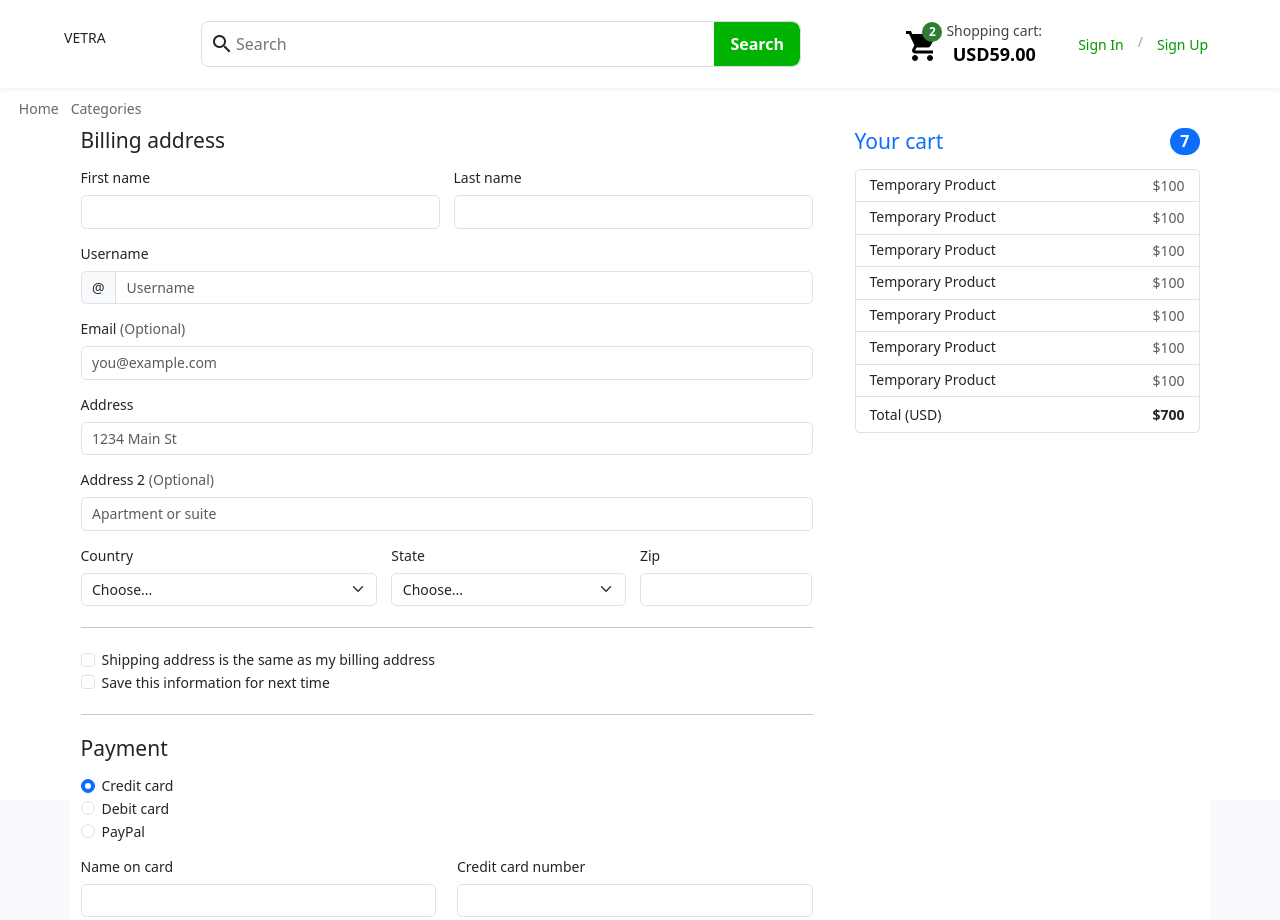
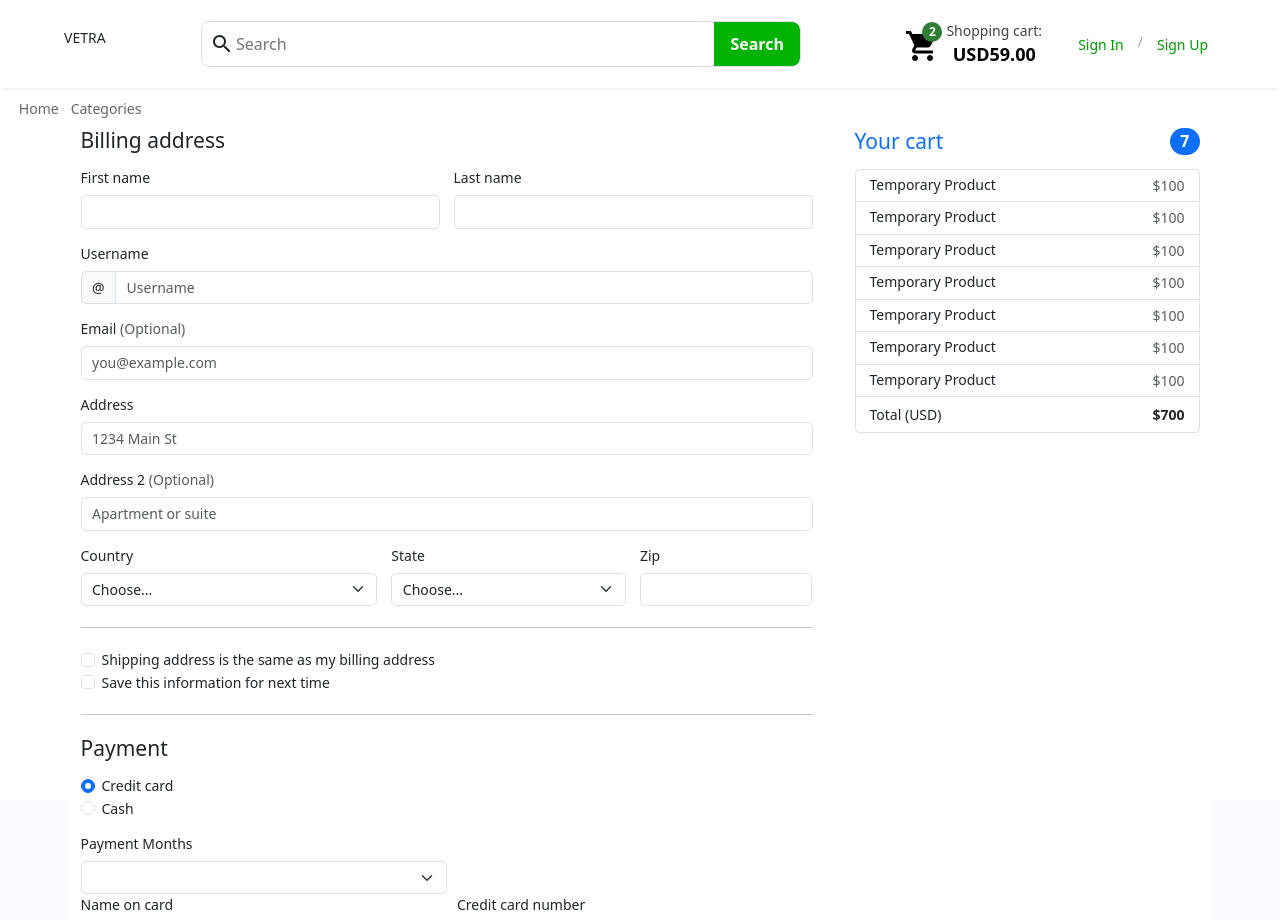
Before and after one commit to anil0x80/shop-frontend, an Angular app: page /payment in a window 1280 px wide. Shown: the top 920 px of the page. Built offline with nearby package versions, Linux system fonts and the light colour scheme.

Commit message:
Order controller

```diff
--- /dev/null
+++ b/src/app/models/order.model.ts
@@ -0,0 +1,10 @@
+export interface OrderRequest{
+    cartId: string;
+    paymentMethod: string;
+    installmentCount: number;
+    interestRate: number;
+}
+
+export function createOrderRequest(cartId: string, paymentMethod: string, installmentCount: number, interestRate: number): OrderRequest {
+    return { cartId, paymentMethod, installmentCount, interestRate };
+}
--- a/src/app/pages/cart-page/cart-page.html
+++ b/src/app/pages/cart-page/cart-page.html
@@ -176,7 +176,7 @@
                             <span>${{cartTotal() | number:'1.2-2'}}</span>
                         </div>
 
-                        <button class="btn btn-primary checkout-btn w-100 mb-3">
+                        <button class="btn btn-primary checkout-btn w-100 mb-3" (click)="goToPaymnet()">
                             Proceed to Checkout
                         </button>
 
--- a/src/app/pages/cart-page/cart-page.ts
+++ b/src/app/pages/cart-page/cart-page.ts
@@ -180,6 +180,10 @@ export class CartPage {
 
     }
 
+    goToPaymnet(){
+        this.router.navigate(["/payment"])
+    }
+
     ngOnInit(): void {
         let userId = this.authService.user()?.id;
         // TODO RESTORE
--- a/src/app/pages/payment-page/payment-page.html
+++ b/src/app/pages/payment-page/payment-page.html
@@ -25,7 +25,7 @@
 
       <div class="col-md-7 col-lg-8">
         <h4 class="mb-3">Billing address</h4>
-        <form class="needs-validation" novalidate>
+        <form [formGroup]="paymentForm" (ngSubmit)="onSubmit()" class="needs-validation" novalidate>
           <div class="row g-3">
             <div class="col-sm-6">
               <label for="firstName" class="form-label">First name</label>
@@ -108,18 +108,27 @@
 
           <div class="my-3">
             <div class="form-check">
-              <input id="credit" name="paymentMethod" type="radio" class="form-check-input" checked required />
+              <input id="credit" value="credit" formControlName="paymentMethod" type="radio" class="form-check-input" required />
               <label class="form-check-label" for="credit">Credit card</label>
             </div>
             <div class="form-check">
-              <input id="debit" name="paymentMethod" type="radio" class="form-check-input" required />
-              <label class="form-check-label" for="debit">Debit card</label>
-            </div>
-            <div class="form-check">
-              <input id="paypal" name="paymentMethod" type="radio" class="form-check-input" required />
-              <label class="form-check-label" for="paypal">PayPal</label>
+              <input id="cash" value="cash" formControlName="paymentMethod" type="radio" class="form-check-input" required />
+              <label class="form-check-label" for="cash">Cash</label>
             </div>
           </div>
+           @if (paymentForm.get("paymentMethod")?.value == "credit") {
+              <div class="col-md-6">
+                <label for="payment-months" class="form-label">Payment Months</label>
+                <select class="form-select" id="payment-months" required formControlName="installmentCount">
+                  <option value="">Choose payment period...</option>
+                  <option value="3">3 Months</option>
+                  <option value="6">6 Months</option>
+                  <option value="12">12 Months</option>
+                  <option value="24">24 Months</option>
+                </select>
+                <div class="invalid-feedback">Please select a payment period.</div>
+              </div>
+            }
 
           <div class="row gy-3">
             <div class="col-md-6">
--- a/src/app/pages/payment-page/payment-page.ts
+++ b/src/app/pages/payment-page/payment-page.ts
@@ -1,17 +1,30 @@
 import { Component, inject, OnInit } from '@angular/core';
 import { ProductService } from '../../services/product-service';
+import { ReactiveFormsModule ,FormBuilder} from '@angular/forms';
+import { OrderService } from '../../services/order-service';
+import { OrderRequest,createOrderRequest } from '../../models/order.model';
 
 @Component({
   selector: 'app-payment-page',
-  imports: [],
+  imports: [ReactiveFormsModule],
   templateUrl: './payment-page.html',
   styleUrl: './payment-page.css'
 })
 export class PaymentPage implements OnInit {
   private productService = inject(ProductService)
+  private formBuilder = inject(FormBuilder);
+  private orderService = inject(OrderService);
+
+  cartId:string = "def89491-a1da-43b0-a4b7-a7cf5388d9b0";
+
   products = this.productService.getProductsByCategory({id: "araba",
     categoryName: "araba",createdAt: "", updatedAt: "", taxes: [] })
   total_price = 0;
+
+  paymentForm = this.formBuilder.group({
+    paymentMethod: ['credit'],
+    installmentCount: [null],
+  })
 
 
   ngOnInit(): void {
@@ -22,7 +35,40 @@ export class PaymentPage implements OnInit {
     this.total_price = 0;
     for (let index = 0; index < this.products.length; index++) {
       const product = this.products[index];
-      this.total_price += product.price || 0; // Assuming products have a price property
+      this.total_price += product.price || 0;
+    }
+  }
+
+  onSubmit(): void {
+    console.log('Form values:', this.paymentForm.value);
+
+    const paymentMethod = this.paymentForm.get('paymentMethod')?.value;
+
+    if (paymentMethod === "credit") {
+      const installmentCountValue = this.paymentForm.get('installmentCount')?.value;
+      const installmentCount = Number(installmentCountValue) || 0;
+
+      if (!installmentCountValue || installmentCount === 0) {
+        console.error('Installment count is required for credit payments');
+        return;
+      }
+
+      // Map frontend values to backend enum values
+      const backendPaymentMethod = "PAYMENT_INSTALLMENT";
+      console.log('Creating order request:', { cartId: this.cartId, paymentMethod: backendPaymentMethod, installmentCount, interestRate: 0.0425 });
+
+      this.orderService.placeOrder(
+        createOrderRequest(this.cartId, backendPaymentMethod, installmentCount, 0.0425)
+      ).subscribe();
+    }
+    else if(paymentMethod === "cash"){
+      // Map frontend values to backend enum values
+      const backendPaymentMethod = "PAYMENT_CASH";
+      console.log('Creating cash order request:', { cartId: this.cartId, paymentMethod: backendPaymentMethod, installmentCount: 0, interestRate: 0 });
+
+      this.orderService.placeOrder(
+        createOrderRequest(this.cartId, backendPaymentMethod, 0, 0)
+      ).subscribe();
     }
   }
 }
--- /dev/null
+++ b/src/app/services/order-service.ts
@@ -0,0 +1,16 @@
+import { inject, Injectable } from '@angular/core';
+import { OrderRequest } from '../models/order.model';
+import { environment } from '../../environments/environment';
+import { HttpClient } from '@angular/common/http';
+
+@Injectable({
+  providedIn: 'root'
+})
+export class OrderService {
+  private http = inject(HttpClient)
+
+
+  placeOrder(orderRequst:OrderRequest){
+    return this.http.post(environment.apiUrl + "/api/v1/order/place",orderRequst)
+  }
+}
```
Also changed, not shown: 1 other file (tests, documents, lock files or other folders).
